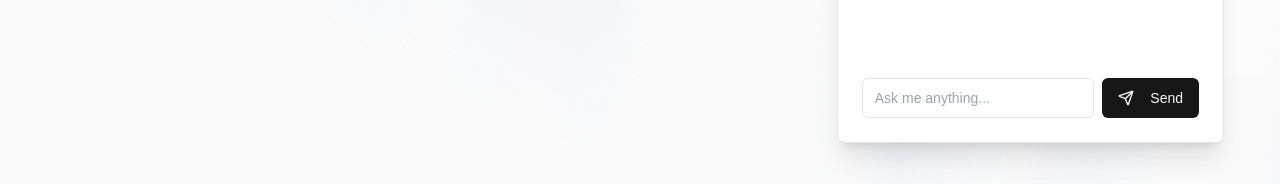
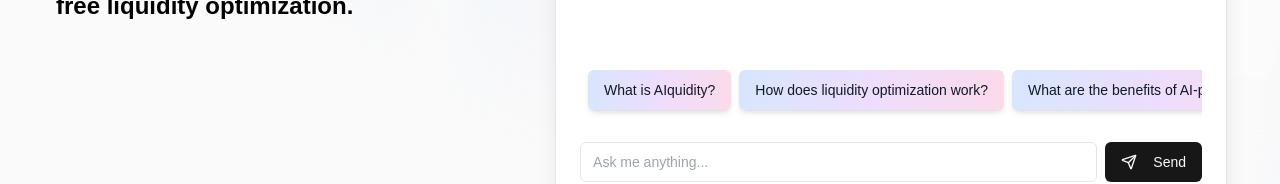
Before and after one commit to noobstar3310/ethglobal-agentic, a Next.js app: page / in a window 1280 px wide. Shown: the part 531-715 px from the top of the page. Built offline with nearby package versions, Linux system fonts and the light colour scheme; what wagmi would draw is missing.

Commit message:
quick responce buttons

```diff
--- a/src/app/globals.css
+++ b/src/app/globals.css
@@ -65,6 +65,14 @@ body {
     background-size: 200% 200%;
     animation: aurora 60s linear infinite;
   }
+  .scrollbar-hide {
+    -ms-overflow-style: none;
+    scrollbar-width: none;
+  }
+  .scrollbar-hide::-webkit-scrollbar {
+    display: none;
+  }
+
 
 }
 
--- a/src/app/page.tsx
+++ b/src/app/page.tsx
@@ -21,6 +21,7 @@ import { WagmiProvider } from "wagmi";
 import { sepolia } from "wagmi/chains";
 import { QueryClientProvider, QueryClient } from "@tanstack/react-query";
 import { AuroraBackground } from "@/components/ui/aurora-background";
+import QuickResponse from "@/components/ui/quick-response";
 
 const config = getDefaultConfig({
   appName: "My RainbowKit App",
@@ -37,6 +38,10 @@ export default function Web3AIChat() {
   const handleConnectWallet = () => {
     // Placeholder for wallet connection logic
     setIsWalletConnected(true);
+  };
+
+  const handleQuickSelect = (message: string) => {
+    handleInputChange({ target: { value: message } } as React.ChangeEvent<HTMLInputElement>);
   };
 
   return (
@@ -101,8 +106,15 @@ export default function Web3AIChat() {
                         </div>
                       ))}
                     </ScrollArea>
-                  </CardContent>
+
+                    <div className="overflow-x-auto whitespace-nowrap mt-4 px-2 space-x-2 flex scrollbar-hide">
+
+                      <QuickResponse onQuickSelect={handleQuickSelect} />
+                    </div>
+
+                    </CardContent>
                   <CardFooter>
+                    {/* 🔹 Input Field */}
                     <form onSubmit={handleSubmit} className="flex w-full space-x-2">
                       <Input
                         value={input}
--- /dev/null
+++ b/src/components/ui/quick-response.tsx
@@ -0,0 +1,32 @@
+"use client";
+import { Button } from "@/components/ui/button";
+
+interface QuickResponseProps {
+  onQuickSelect: (message: string) => void;
+}
+
+export default function QuickResponse({ onQuickSelect }: QuickResponseProps) {
+  const quickReplies = [
+    "What is AIquidity?",
+    "How does liquidity optimization work?",
+    "What are the benefits of AI-powered DeFi?",
+  ];
+
+  return (
+    <div className="flex space-x-2 mb-2">
+      {quickReplies.map((reply, index) => (
+        <Button
+          key={index}
+          variant="ghost"
+          onClick={() => onQuickSelect(reply)}
+          className="relative text-sm px-4 py-2 rounded-md
+            bg-gradient-to-r from-blue-500/20 via-purple-500/20 to-pink-500/20
+            text-gray-900 hover:bg-gradient-to-r hover:from-blue-500/40 hover:to-pink-500/40
+            transition-all duration-200 shadow-md"
+        >
+          {reply}
+        </Button>
+      ))}
+    </div>
+  );
+}
```
Also changed, not shown: 1 other file (tests, documents, lock files or other folders).
